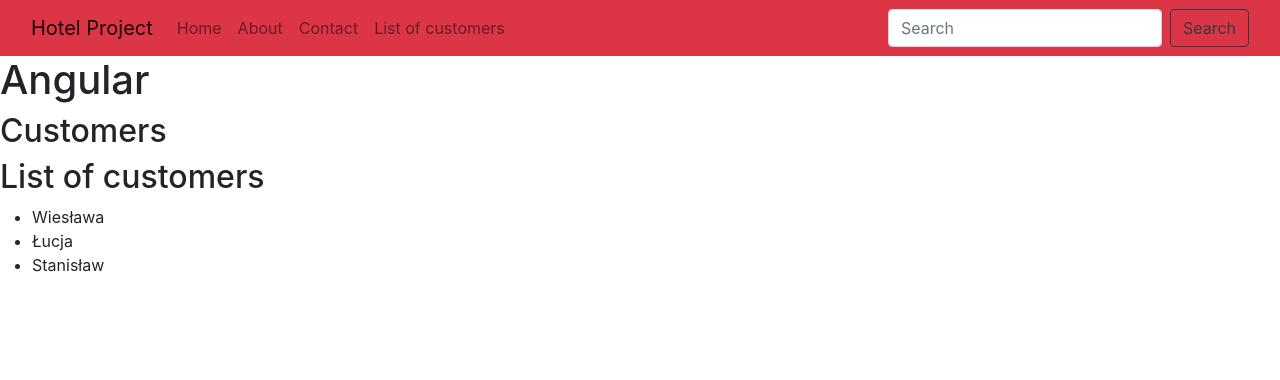
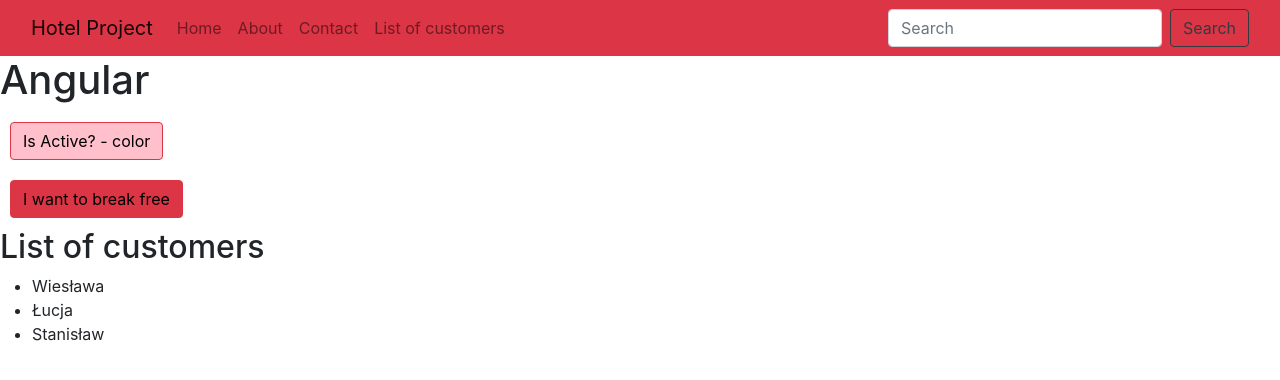
Before and after one commit to mariamiecho/hotel-project, an Angular app: page / in a window 1280 px wide. Shown: the top 380 px of the page. Built offline with nearby package versions, Linux system fonts and the light colour scheme.

Commit message:
Caching up 4 week
Adding class, style and event binding

```diff
--- a/src/app/customers-browser/customers-browser.component.html
+++ b/src/app/customers-browser/customers-browser.component.html
@@ -0,0 +1,6 @@
+<h2>{{title}}</h2>
+<ul>
+    <li *ngFor="let customer of customers">
+        {{customer}}
+    </li>
+</ul>
--- a/src/app/customers-browser/customers-browser.component.ts
+++ b/src/app/customers-browser/customers-browser.component.ts
@@ -4,14 +4,7 @@ import { CustomersService } from '../customers.service';
 @Component({
   selector: 'browser',
   //template: '<h2>{{"Title "": +title}}</h2>'
-  template: `
-  <h2>{{title}}</h2>
-  <ul>
-    <li *ngFor="let customer of customers">
-      {{customer}}
-    </li>
-  </ul>
-  `,
+  templateUrl: './customers-browser.component.html',
 
 })
 export class CustomersBrowserComponent {
--- a/src/app/customers/customers.component.css
+++ b/src/app/customers/customers.component.css
@@ -0,0 +1,11 @@
+#guzik {
+    margin: 10px;
+    color: black;
+
+}
+
+#guzik1 {
+    margin: 10px;
+    color: black;
+
+}
--- a/src/app/customers/customers.component.html
+++ b/src/app/customers/customers.component.html
@@ -1 +1,21 @@
-<p>fsdf</p>
+<!DOCTYPE html>
+<html lang="en">
+
+<head>
+    <meta charset="UTF-8">
+    <meta name="viewport" content="width=device-width, initial-scale=1.0">
+    <title>Document</title>
+    <link rel="stylesheet" href="customers.component.css">
+</head>
+
+<body>
+    <button id="guzik" class="btn btn-danger" [style.backgroundColor]="isActive ? 'pink' : 'darkmagenta' ">Is Active? -
+        color</button>
+    <br>
+    <div (click)="onDivClicked()">
+        <button id="guzik1" (click)="onSave($event)" class="btn btn-danger">I want to break free</button>
+    </div>
+
+</body>
+
+</html>
--- a/src/app/customers/customers.component.ts
+++ b/src/app/customers/customers.component.ts
@@ -1,16 +1,20 @@
 import { Component } from '@angular/core';
-import { CustomersService } from '../customers.service';
+
 
 @Component({
   selector: 'customers',
-  template: '<h2>Customers<h2>',
+  templateUrl: './customers.component.html',
   styleUrls: ['./customers.component.css']
 })
 export class CustomersComponent {
-  title = "List of customers";
-  customers;
 
-  constructor(service: CustomersService) {
-    this.customers = service.getCustomers();
+  isActive = true;
+
+  onDivClicked() {
+    console.log("Div was clicked");
+  }
+
+  onSave(event: any) {
+    console.log("Button was clicked", event)
   }
 }
--- a/src/styles.css
+++ b/src/styles.css
@@ -1 +1,2 @@
 /* You can add global styles to this file, and also import other style files */
+@import "~bootstrap/dist/css/bootstrap.css";
```
